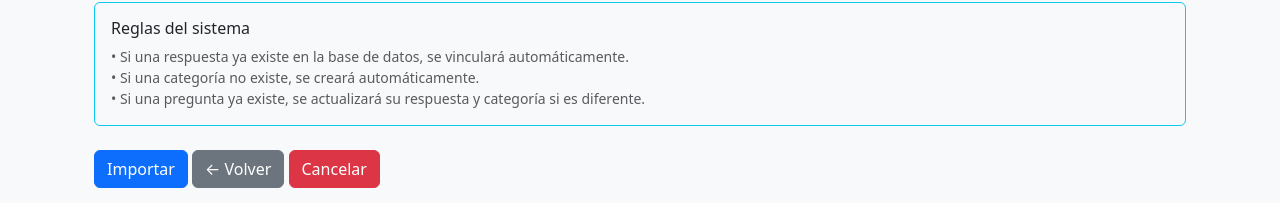
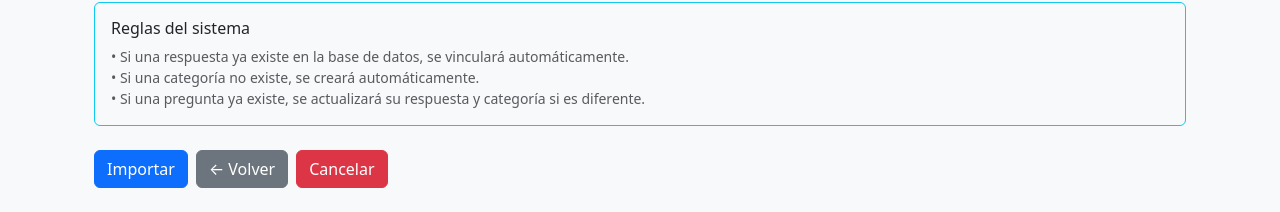
Before and after one commit to mit0110/chatbot_famaf, a FastAPI app: page /admin/csv/upload-csv-qa in a window 1280 px wide. Shown: the part 597-809 px from the top of the page. Before the commit the page ends 785 px from the top, so only its background shows below. Run offline with FastAPI, Linux system fonts and the light colour scheme; parts of the project's set-up code (start-up, migrations or seed data) failed here and were passed over.

Commit message:
style(csv): adjust button layout for improved spacing in CSV import forms

```diff
--- a/admin_panel/app/templates/csv_upload_qa.html
+++ b/admin_panel/app/templates/csv_upload_qa.html
@@ -64,10 +64,11 @@
             • Si una pregunta ya existe, se actualizará su respuesta y categoría si es diferente.
           </p>
         </div>
-
-        <button type="submit" class="btn btn-primary">Importar</button>
-        <a href="/admin/csv/upload-csv" class="btn btn-secondary">← Volver</a>
-        <a href="/admin" class="btn btn-danger">Cancelar</a>
+        <div class="d-flex gap-2 mb-4">
+          <button type="submit" class="btn btn-primary">Importar</button>
+          <a href="/admin/csv/upload-csv" class="btn btn-secondary">← Volver</a>
+          <a href="/admin" class="btn btn-danger">Cancelar</a>
+        </div>
       </form>
 
       <div id="resultMessage" class="mt-4" style="display: none">
```
Also changed, not shown: admin_panel/app/templates/csv_upload_exams.html (+5 -4 lines).
